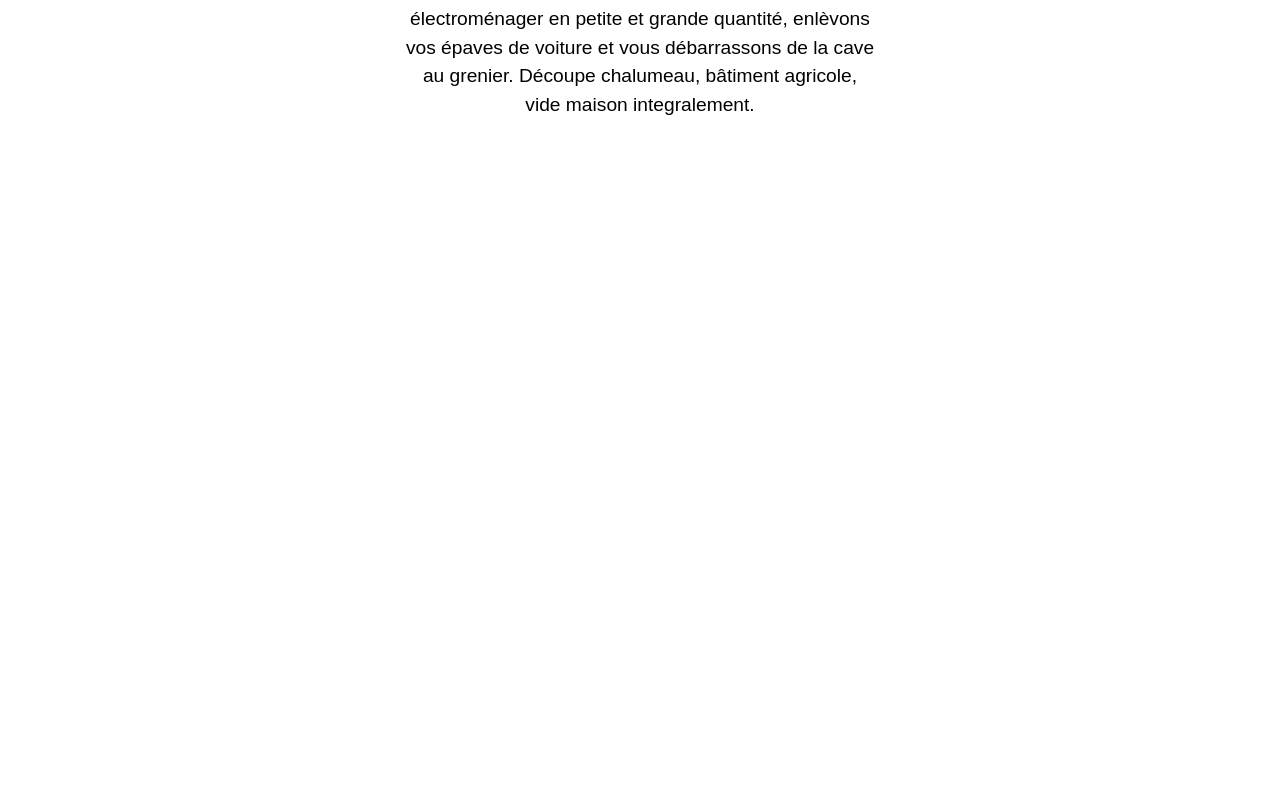
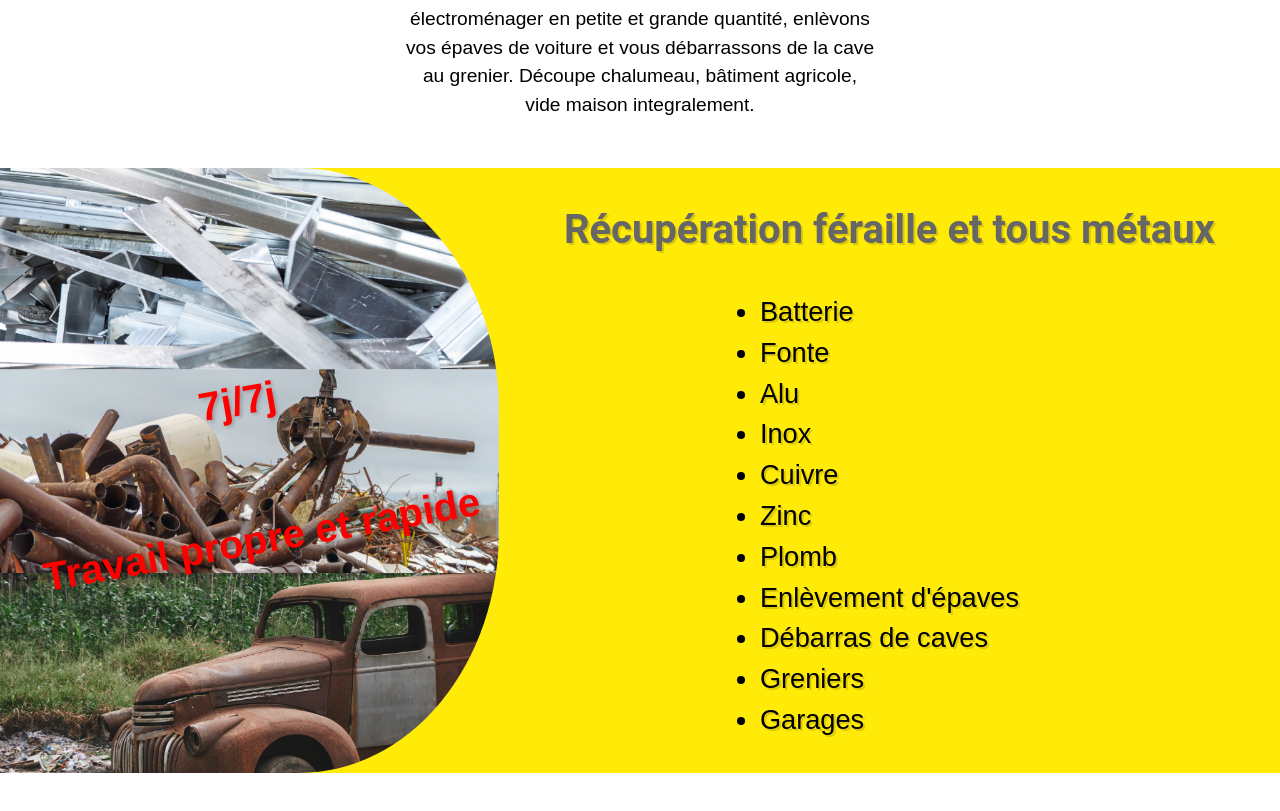
Before and after one commit to Phanttoms/Site-Lafont, a React (Vite) app in the folder front-end/: page / in a window 1280 px wide. Shown: the part 540-1351 px from the top of the page. Before the commit the page ends 800 px from the top, so only its background shows below. Built offline with nearby package versions, Linux system fonts and the light colour scheme.

Commit message:
Ajout exemple

```diff
--- a/front-end/src/Pages/Home/index.tsx
+++ b/front-end/src/Pages/Home/index.tsx
@@ -1,12 +1,14 @@
 // composants de la page
 import Header from "../../components/Header";
 import Presentation from "../../components/Presentation";
+import Exemple from "../../components/Exemple";
 
 export default function Home() {
 	return (
 		<>
 			<Header />
 			<Presentation />
+			<Exemple />
 		</>
 	);
 }
--- /dev/null
+++ b/front-end/src/components/Exemple/_exemple.scss
@@ -0,0 +1,52 @@
+.exemple {
+	display: flex;
+	flex-direction: row;
+	background-color: rgb(255, 234, 8);
+	width: 100%;
+	height: auto;
+	&__content {
+		position: relative;
+		display: flex;
+		&--img {
+			width: 100%;
+			object-fit: cover;
+			border-radius: 0 40% 40% 0;
+		}
+		&--text {
+			position: absolute;
+			z-index: 1;
+			display: flex;
+			flex-direction: column;
+			height: 100%;
+			width: 100%;
+			justify-content: center;
+			align-items: center;
+			gap: 5rem;
+			transform: rotate(-10deg);
+			p {
+				color: red;
+				font-size: 2.5rem;
+				font-weight: bold;
+				text-shadow: 2px 2px 4px rgba(0, 0, 0, 0.2);
+			}
+		}
+	}
+	&__description {
+		width: 100%;
+		display: flex;
+		flex-direction: column;
+		align-items: center;
+		gap: 2rem;
+		justify-content: center;
+		padding: 2rem;
+		h2 {
+			color: #666;
+			font-size: 2.5rem;
+			text-shadow: 2px 2px 0 rgba(0, 0, 0, 0.134);
+		}
+		li {
+			font-size: 1.7rem;
+			text-shadow: 2px 2px 0 rgba(0, 0, 0, 0.134);
+		}
+	}
+}
--- /dev/null
+++ b/front-end/src/components/Exemple/index.tsx
@@ -0,0 +1,39 @@
+// style
+import "./_exemple.scss";
+
+// images
+import exemple from "../../assets/images/exemple/Exemple01.png";
+
+export default function Exemple() {
+	return (
+		<article className="exemple">
+			<div className="exemple__content">
+				<img
+					className="exemple__content--img"
+					src={exemple}
+					alt="Exemple de récupération"
+				/>
+				<div className="exemple__content--text">
+					<p>7j/7j</p>
+					<p>Travail propre et rapide</p>
+				</div>
+			</div>
+			<div className="exemple__description">
+				<h2>Récupération féraille et tous métaux</h2>
+				<ul>
+					<li>Batterie</li>
+					<li>Fonte</li>
+					<li>Alu</li>
+					<li>Inox</li>
+					<li>Cuivre</li>
+					<li>Zinc</li>
+					<li>Plomb</li>
+					<li>Enlèvement d'épaves</li>
+					<li>Débarras de caves</li>
+					<li>Greniers</li>
+					<li>Garages</li>
+				</ul>
+			</div>
+		</article>
+	);
+}
```
Also changed, not shown: front-end/src/assets/images/exemple/Exemple01.png (added).
